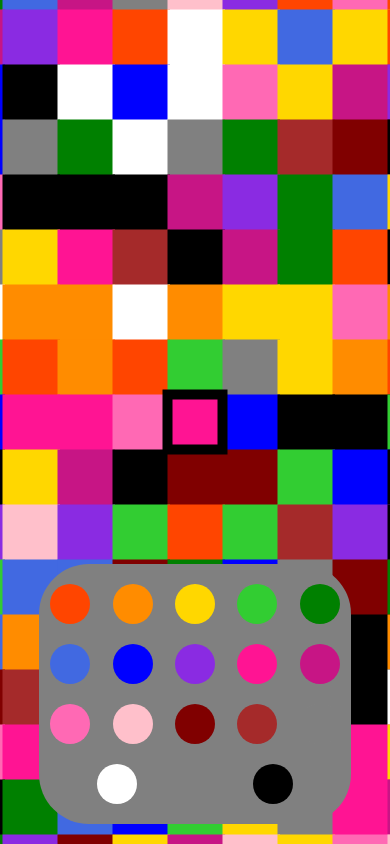
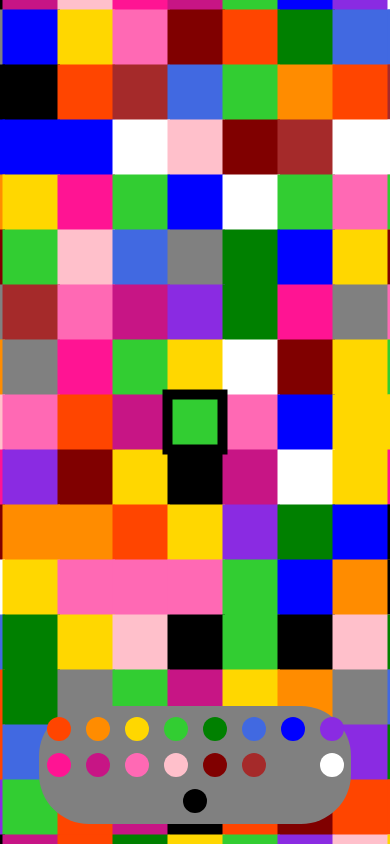
Before and after one commit to gabrielramp/gabe.place, a React (Create React App) app: page / in a window 390 px wide. Both pictures are taken after a click on the element "Place Tile". Built offline with nearby package versions, Linux system fonts and the light colour scheme.

Commit message:
Added dark mode, center render, mobile support

```diff
--- a/src/App.js
+++ b/src/App.js
@@ -38,14 +38,16 @@ const Highlight = ({ x, y, width, height }) => {
 
 // PlaceTileButton component
 const PlaceTileButton = ({ visible, onClick }) => {
+  const isMobile = window.innerWidth <= 760;
+
   const styles = {
     position: 'fixed',
-    bottom: visible ? '20px' : '-60px', // Adjust these as needed
+    bottom: visible ? isMobile ? '20px' : '20px' : '-60px', // Adjust these as needed
     left: '50%',
     opacity: visible ? 1 : 0,
     backgroundColor: 'gray',
     color: 'white',
-    padding: '10px 20px',
+    padding: isMobile ? '15px 20px' : '10px 20px',
     borderRadius: '50px',
     transition: 'bottom 0.5s, opacity 0.5s',
     cursor: 'pointer',
@@ -56,13 +58,15 @@ const PlaceTileButton = ({ visible, onClick }) => {
 
 // Color Palette Component
 const ColorPalette = ({ colorPalette, selectedColor, handleColorSelection, showPalette }) => {
+  const isMobile = window.innerWidth <= 768;
+
   return (
     <div style={{
       position: 'fixed',
       bottom: 20,
       width: '80%',
       margin: '0 10%',
-      padding: '10px 0',
+      padding: isMobile ? '5px 0' : '10px 0',
       backgroundColor: '#808080',
       borderRadius: '50px',
       display: 'flex',
@@ -77,11 +81,11 @@ const ColorPalette = ({ colorPalette, selectedColor, handleColorSelection, showP
     }}>
       {colorPalette.map(color => (
         <div key={color} style={{
-          width: '40px',
-          height: '40px',
+          width: isMobile ? '24px' : '40px',  // Adjust for mobile
+          height: isMobile ? '24px' : '40px', // Adjust for mobile
           borderRadius: '50%',
           backgroundColor: color,
-          margin: '10px',
+          margin: isMobile ? '6px' : '10px',  // Adjust for mobile
           cursor: 'pointer',
           transition: 'all 0.2s ease',
           transform: selectedColor === color ? 'scale(1.2)' : 'scale(1)',
@@ -90,25 +94,33 @@ const ColorPalette = ({ colorPalette, selectedColor, handleColorSelection, showP
     </div>
   );
 };
-
 // Add this PreviewPixel component
 const PreviewPixel = ({ x, y, width, height, fill }) => {
   return <Rect x={x} y={y} width={width} height={height} fill={fill} />;
 };
 
 const ConfirmationButton = ({ visible, onClick, symbol, handleConfirmClick }) => {
+  const isMobile = window.innerWidth <= 768;
 
   const styles = {
     position: 'fixed',
     bottom: visible ? '120px' : '-60px',
-    left: symbol === '✖' ? '45%' : '55%',
-    transform: 'translateX(-50%)',
+    left: symbol === '✖' ? isMobile ? '40%' : '45%' : isMobile ? '63.5%' : '55%',  // Adjust the positions for mobile
+    transform: isMobile
+      ? symbol === '✖'
+        ? visible
+          ? 'translateX(-80%)'
+          : 'translateX(-50%)'
+        : visible
+          ? 'translateX(-30%)'
+          : 'translateX(-50%)'
+      : 'translateX(-50%)',
     opacity: visible ? 1 : 0,
     backgroundColor: 'gray',
     color: 'white',
     padding: '10px 50px',
     borderRadius: '50px',
-    transition: 'bottom 0.5s, opacity 0.5s',
+    transition: 'bottom 0.5s, top 0.5s, opacity 0.5s, transform 0.5s',  // Include 'transform' in the transition
     cursor: 'pointer',
   };
 
@@ -118,6 +130,10 @@ const ConfirmationButton = ({ visible, onClick, symbol, handleConfirmClick }) =>
 
   return <div style={styles} onClick={handleClick}>{symbol}</div>;
 };
+
+
+
+
 
 // Renderign the canvas
 const Canvas = ({ width, height, rows, cols }) => {
@@ -324,22 +340,34 @@ const Canvas = ({ width, height, rows, cols }) => {
     }
   }, []);
 
+
   // Update isPixelHighlighted when centerPixel changes
   useEffect(() => {
     setIsPixelHighlighted(centerPixel.x >= 0 && centerPixel.x < cols && centerPixel.y >= 0 && centerPixel.y < rows);
   }, [centerPixel]);
+
+  const calculateInitialPosition = (width, height, rows, cols) => {
+    const x = (window.innerWidth - cols * width) / 2;
+    const y = (window.innerHeight - rows * height) / 2;
+
+    return { x, y };
+  };
+
+  const initialPosition = calculateInitialPosition(width, height, rows, cols);
 
   return (
     <div>
       <Stage
         width={window.innerWidth}
         height={window.innerHeight}
+        x={initialPosition.x}
+        y={initialPosition.y}
         draggable={!pixelSelected}
         onDragMove={handleDragMove}
         onWheel={handleWheel}
         ref={stageRef}
       >
-         <Layer>
+        <Layer>
           {pixels.map((pixel, index) =>
             <Pixel key={index} x={pixel.x * width} y={pixel.y * height} width={width+0.5} height={height+0.5} fill={pixel.color} />
           )}
@@ -354,13 +382,16 @@ const Canvas = ({ width, height, rows, cols }) => {
     </div>
   );
 };
+
 const App = () => {
   const pixelSize = 11;
   const rows = 50;
   const cols = 50;
 
   return (
-    <div>
+    <div style={{
+      backgroundColor: '#1f1f1f'
+    }}>
       <Canvas width={pixelSize} height={pixelSize} rows={rows} cols={cols} />
     </div>
   );
```
